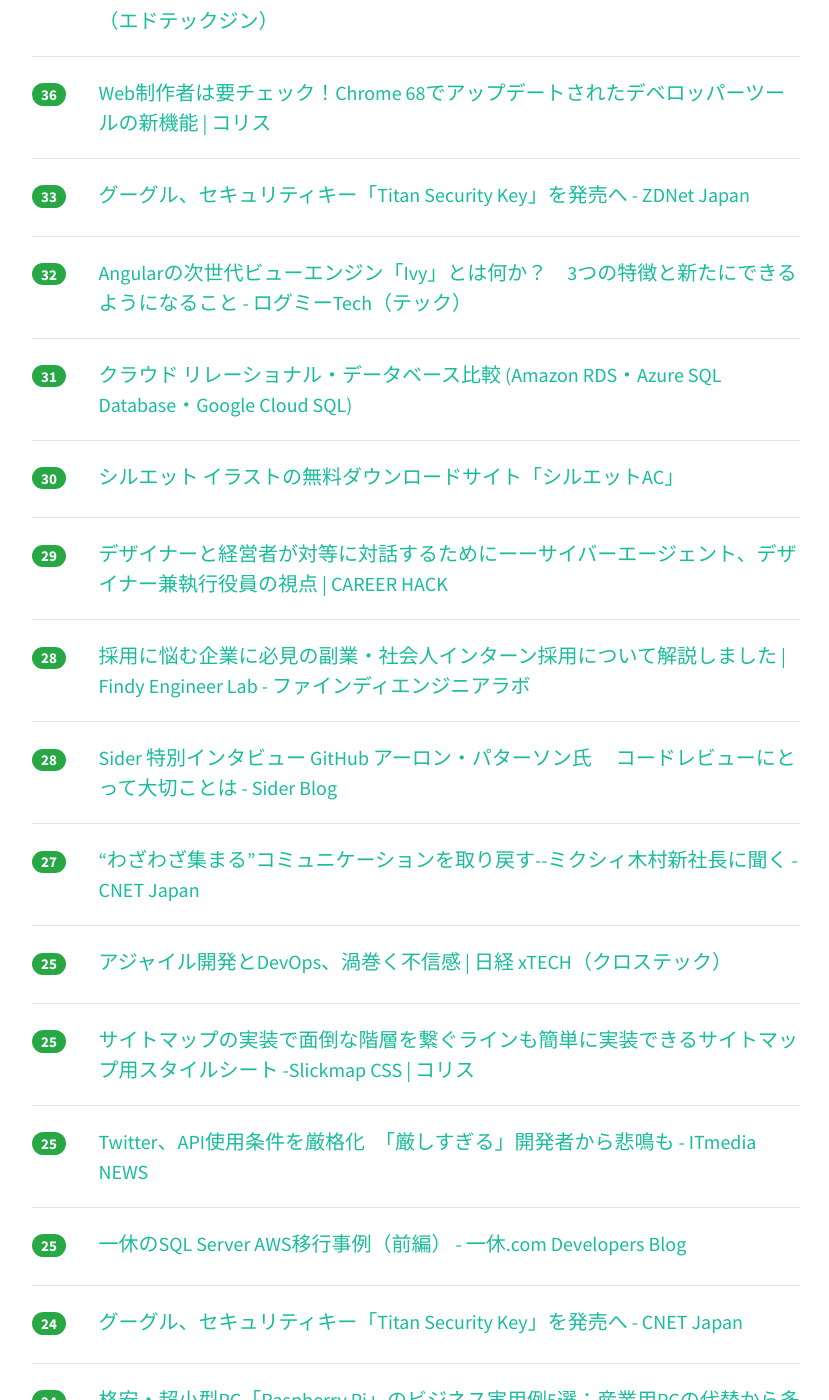
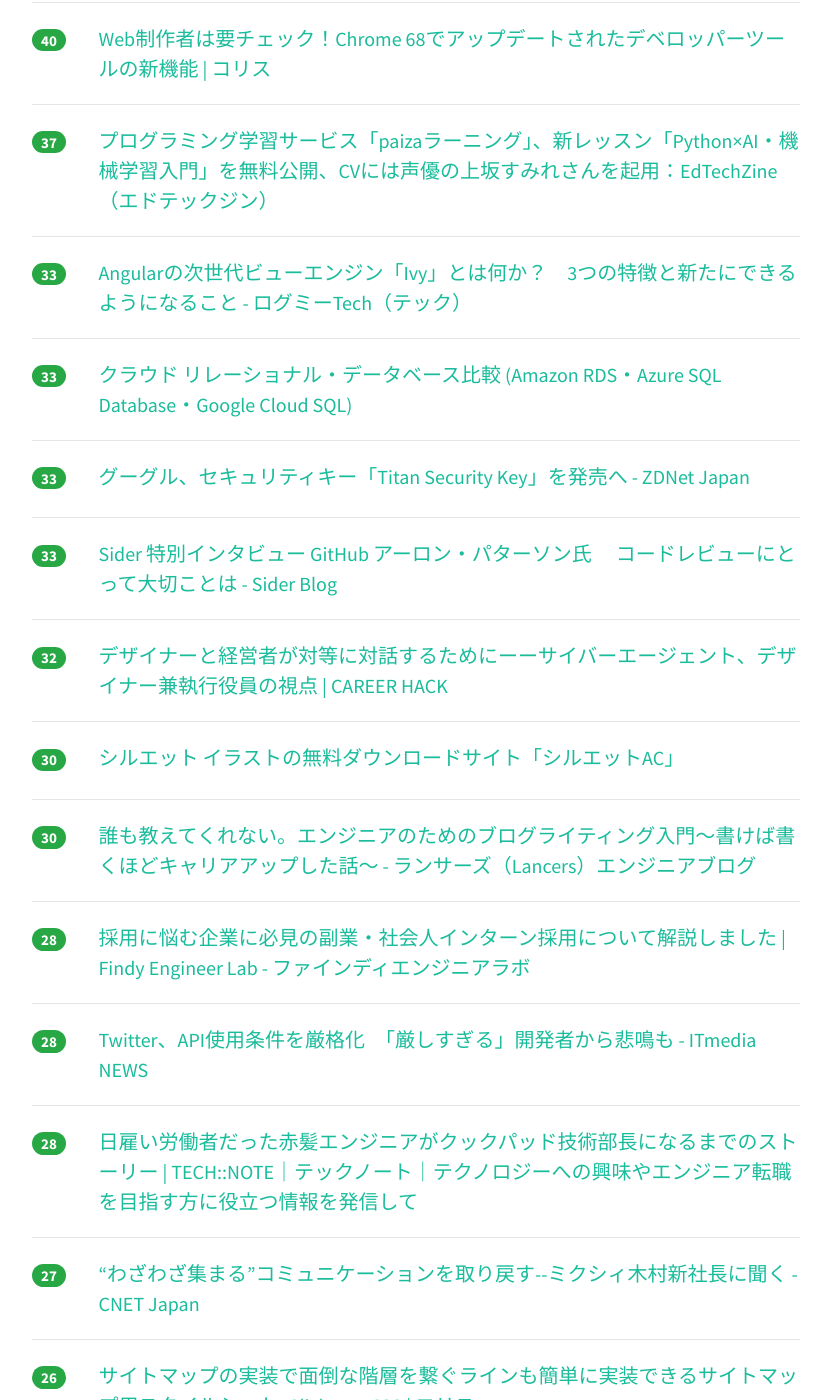
Before and after one commit to yatta47/hatena-matome-site, a Jekyll site: the page built from _posts/2018-07-26-hatena.md, in a window 1280 px wide and 1400 px high, scrolled down 1678 px. Shown: the whole window, without its empty margins (224-1053 px from the left). Built offline with Jekyll 4.4.1, drawn with Linux system fonts in a browser that asks for light colours; nearby versions of some CDN libraries; some of the changed text lies outside the part shown.

Commit message:
Updated 2018-07-26

```diff
--- a/_posts/2018-07-26-hatena.md
+++ b/_posts/2018-07-26-hatena.md
@@ -1,53 +1,53 @@
 ---
 layout: post
 title:  "2018-07-26 はてぶIT"
-date:   2018-07-26 17:02:14
+date:   2018-07-26 18:02:29
 tags: [it-hotentry]
 ---
-59 件のデータあり
+60 件のデータあり
 
 <hr><div class="row">
-<div class="col-1"><span class="badge badge-pill badge-success h2">223</span></div>
+<div class="col-1"><span class="badge badge-pill badge-success h2">231</span></div>
 <div class="col-11"><a href='http://astah.change-vision.com/ja/product/astah-community.html' target='_blank'>astah* community - 無償UMLモデリングツール</a></div>
 </div>
 <hr>
 <div class="row">
-<div class="col-1"><span class="badge badge-pill badge-success h2">207</span></div>
+<div class="col-1"><span class="badge badge-pill badge-success h2">220</span></div>
+<div class="col-11"><a href='https://tech.plaid.co.jp/tutorial-for-docker-beginners/' target='_blank'>イマドキの「Docker力」を身につけるPLAID式チュートリアル | PLAID engineer blog</a></div>
+</div>
+<hr>
+<div class="row">
+<div class="col-1"><span class="badge badge-pill badge-success h2">212</span></div>
 <div class="col-11"><a href='https://www.publickey1.jp/blog/18/sresite_reliability_engineering_workbookgoogle823.html' target='_blank'>SREを実践するための手引きとなる書籍「Site Reliability Engineering Workbook」をGoogleが無料公開、8月23日まで － Publickey</a></div>
 </div>
 <hr>
 <div class="row">
-<div class="col-1"><span class="badge badge-pill badge-success h2">199</span></div>
+<div class="col-1"><span class="badge badge-pill badge-success h2">209</span></div>
 <div class="col-11"><a href='http://eng-blog.iij.ad.jp/archives/1896' target='_blank'>Let’s EncryptとACME | IIJ Engineers Blog</a></div>
 </div>
 <hr>
 <div class="row">
-<div class="col-1"><span class="badge badge-pill badge-success h2">188</span></div>
-<div class="col-11"><a href='https://tech.plaid.co.jp/tutorial-for-docker-beginners/' target='_blank'>イマドキの「Docker力」を身につけるPLAID式チュートリアル | PLAID engineer blog</a></div>
-</div>
-<hr>
-<div class="row">
-<div class="col-1"><span class="badge badge-pill badge-success h2">186</span></div>
+<div class="col-1"><span class="badge badge-pill badge-success h2">194</span></div>
 <div class="col-11"><a href='http://kabumatome.doorblog.jp/archives/65887498.html' target='_blank'>佐川急便を装った偽佐川が猛威、そこに織田裕二がいても危険 : 市況かぶ全力２階建</a></div>
 </div>
 <hr>
 <div class="row">
-<div class="col-1"><span class="badge badge-pill badge-success h2">111</span></div>
+<div class="col-1"><span class="badge badge-pill badge-success h2">127</span></div>
 <div class="col-11"><a href='https://wonderwall.hatenablog.com/entry/2018/07/25/213000' target='_blank'>CSVの処理で使えそうなコマンドラインツール（column, textql, csvkit, xsv, visidata, csvtotable, daff, tabview） - もた日記</a></div>
 </div>
 <hr>
 <div class="row">
-<div class="col-1"><span class="badge badge-pill badge-success h2">97</span></div>
+<div class="col-1"><span class="badge badge-pill badge-success h2">101</span></div>
 <div class="col-11"><a href='https://blog.animereview.jp/first-incident/' target='_blank'>当社初のセキュリティインシデント発生 | ロードバランスすだちくん</a></div>
 </div>
 <hr>
 <div class="row">
-<div class="col-1"><span class="badge badge-pill badge-success h2">61</span></div>
+<div class="col-1"><span class="badge badge-pill badge-success h2">63</span></div>
 <div class="col-11"><a href='https://jp.techcrunch.com/2018/07/26/2018-07-25-google-brings-its-search-technology-to-the-enterprise/' target='_blank'>Google、検索テクノロジーを企業に提供へ | TechCrunch Japan</a></div>
 </div>
 <hr>
 <div class="row">
-<div class="col-1"><span class="badge badge-pill badge-success h2">56</span></div>
+<div class="col-1"><span class="badge badge-pill badge-success h2">57</span></div>
 <div class="col-11"><a href='https://recruit-tech.co.jp/blog/2015/10/30/summpy-released/' target='_blank'>自動要約APIを作ったので公開します | リクルートテクノロジーズ　メンバーズブログ</a></div>
 </div>
 <hr>
@@ -57,18 +57,28 @@ tags: [it-hotentry]
 </div>
 <hr>
 <div class="row">
+<div class="col-1"><span class="badge badge-pill badge-success h2">45</span></div>
+<div class="col-11"><a href='http://www.itmedia.co.jp/news/articles/1807/26/news014.html' target='_blank'>4年前の「AIがチューリングテスト合格」騒動は何だったのか (1/3) - ITmedia NEWS</a></div>
+</div>
+<hr>
+<div class="row">
 <div class="col-1"><span class="badge badge-pill badge-success h2">44</span></div>
 <div class="col-11"><a href='https://internet.watch.impress.co.jp/docs/news/1134817.html' target='_blank'>渋谷から3駅先に「五反田バレー」設立、“ビットバレー”に代わるIT企業の新たな聖地へ - INTERNET Watch</a></div>
 </div>
 <hr>
 <div class="row">
-<div class="col-1"><span class="badge badge-pill badge-success h2">43</span></div>
+<div class="col-1"><span class="badge badge-pill badge-success h2">44</span></div>
 <div class="col-11"><a href='https://qiita.com/koshian2/items/116ebd6ae5dcb73e655c' target='_blank'>Python覚えて3ヶ月の素人がCoursera Deep Learning Specializationを1週間で完走した話</a></div>
 </div>
 <hr>
 <div class="row">
-<div class="col-1"><span class="badge badge-pill badge-success h2">42</span></div>
-<div class="col-11"><a href='http://www.itmedia.co.jp/news/articles/1807/26/news014.html' target='_blank'>4年前の「AIがチューリングテスト合格」騒動は何だったのか (1/3) - ITmedia NEWS</a></div>
+<div class="col-1"><span class="badge badge-pill badge-success h2">41</span></div>
+<div class="col-11"><a href='https://user-first.ikyu.co.jp/entry/sql-server-aws-1' target='_blank'>一休のSQL Server AWS移行事例（前編） - 一休.com Developers Blog</a></div>
+</div>
+<hr>
+<div class="row">
+<div class="col-1"><span class="badge badge-pill badge-success h2">40</span></div>
+<div class="col-11"><a href='https://coliss.com/articles/browser/chrome/devtools-new-features-in-chrome68.html' target='_blank'>Web制作者は要チェック！Chrome 68でアップデートされたデベロッパーツールの新機能 | コリス</a></div>
 </div>
 <hr>
 <div class="row">
@@ -77,8 +87,13 @@ tags: [it-hotentry]
 </div>
 <hr>
 <div class="row">
-<div class="col-1"><span class="badge badge-pill badge-success h2">36</span></div>
-<div class="col-11"><a href='https://coliss.com/articles/browser/chrome/devtools-new-features-in-chrome68.html' target='_blank'>Web制作者は要チェック！Chrome 68でアップデートされたデベロッパーツールの新機能 | コリス</a></div>
+<div class="col-1"><span class="badge badge-pill badge-success h2">33</span></div>
+<div class="col-11"><a href='https://logmi.jp/302246' target='_blank'>Angularの次世代ビューエンジン「Ivy」とは何か？　3つの特徴と新たにできるようになること - ログミーTech（テック）</a></div>
+</div>
+<hr>
+<div class="row">
+<div class="col-1"><span class="badge badge-pill badge-success h2">33</span></div>
+<div class="col-11"><a href='http://x68000.q-e-d.net/~68user/cloud/rdbms.html' target='_blank'>クラウド リレーショナル・データベース比較 (Amazon RDS・Azure SQL Database・Google Cloud SQL)</a></div>
 </div>
 <hr>
 <div class="row">
@@ -87,13 +102,13 @@ tags: [it-hotentry]
 </div>
 <hr>
 <div class="row">
-<div class="col-1"><span class="badge badge-pill badge-success h2">32</span></div>
-<div class="col-11"><a href='https://logmi.jp/302246' target='_blank'>Angularの次世代ビューエンジン「Ivy」とは何か？　3つの特徴と新たにできるようになること - ログミーTech（テック）</a></div>
+<div class="col-1"><span class="badge badge-pill badge-success h2">33</span></div>
+<div class="col-11"><a href='https://blog-ja.sideci.com/entry/sider-interview-aaron-patterson-2018' target='_blank'>Sider 特別インタビュー GitHub アーロン・パターソン氏　 コードレビューにとって大切ことは - Sider Blog</a></div>
 </div>
 <hr>
 <div class="row">
-<div class="col-1"><span class="badge badge-pill badge-success h2">31</span></div>
-<div class="col-11"><a href='http://x68000.q-e-d.net/~68user/cloud/rdbms.html' target='_blank'>クラウド リレーショナル・データベース比較 (Amazon RDS・Azure SQL Database・Google Cloud SQL)</a></div>
+<div class="col-1"><span class="badge badge-pill badge-success h2">32</span></div>
+<div class="col-11"><a href='http://careerhack.en-japan.com/report/detail/990' target='_blank'>デザイナーと経営者が対等に対話するためにーーサイバーエージェント、デザイナー兼執行役員の視点 | CAREER HACK</a></div>
 </div>
 <hr>
 <div class="row">
@@ -102,8 +117,8 @@ tags: [it-hotentry]
 </div>
 <hr>
 <div class="row">
-<div class="col-1"><span class="badge badge-pill badge-success h2">29</span></div>
-<div class="col-11"><a href='http://careerhack.en-japan.com/report/detail/990' target='_blank'>デザイナーと経営者が対等に対話するためにーーサイバーエージェント、デザイナー兼執行役員の視点 | CAREER HACK</a></div>
+<div class="col-1"><span class="badge badge-pill badge-success h2">30</span></div>
+<div class="col-11"><a href='https://engineer.blog.lancers.jp/2018/07/how_to_write_engineering_blog/' target='_blank'>誰も教えてくれない。エンジニアのためのブログライティング入門〜書けば書くほどキャリアアップした話〜 - ランサーズ（Lancers）エンジニアブログ</a></div>
 </div>
 <hr>
 <div class="row">
@@ -113,7 +128,12 @@ tags: [it-hotentry]
 <hr>
 <div class="row">
 <div class="col-1"><span class="badge badge-pill badge-success h2">28</span></div>
-<div class="col-11"><a href='https://blog-ja.sideci.com/entry/sider-interview-aaron-patterson-2018' target='_blank'>Sider 特別インタビュー GitHub アーロン・パターソン氏　 コードレビューにとって大切ことは - Sider Blog</a></div>
+<div class="col-11"><a href='http://www.itmedia.co.jp/news/articles/1807/26/news079.html' target='_blank'>Twitter、API使用条件を厳格化　「厳しすぎる」開発者から悲鳴も - ITmedia NEWS</a></div>
+</div>
+<hr>
+<div class="row">
+<div class="col-1"><span class="badge badge-pill badge-success h2">28</span></div>
+<div class="col-11"><a href='https://tech-camp.in/note/interviews/45949/' target='_blank'>日雇い労働者だった赤髪エンジニアがクックパッド技術部長になるまでのストーリー | TECH::NOTE｜テックノート｜テクノロジーへの興味やエンジニア転職を目指す方に役立つ情報を発信して</a></div>
 </div>
 <hr>
 <div class="row">
@@ -122,23 +142,13 @@ tags: [it-hotentry]
 </div>
 <hr>
 <div class="row">
-<div class="col-1"><span class="badge badge-pill badge-success h2">25</span></div>
-<div class="col-11"><a href='https://tech.nikkeibp.co.jp/atcl/nxt/column/18/00360/062800003/' target='_blank'>アジャイル開発とDevOps、渦巻く不信感 | 日経 xTECH（クロステック）</a></div>
-</div>
-<hr>
-<div class="row">
-<div class="col-1"><span class="badge badge-pill badge-success h2">25</span></div>
+<div class="col-1"><span class="badge badge-pill badge-success h2">26</span></div>
 <div class="col-11"><a href='https://coliss.com/articles/build-websites/operation/css/visual-sitemapping-tool-slickmap.html' target='_blank'>サイトマップの実装で面倒な階層を繋ぐラインも簡単に実装できるサイトマップ用スタイルシート -Slickmap CSS | コリス</a></div>
 </div>
 <hr>
 <div class="row">
 <div class="col-1"><span class="badge badge-pill badge-success h2">25</span></div>
-<div class="col-11"><a href='http://www.itmedia.co.jp/news/articles/1807/26/news079.html' target='_blank'>Twitter、API使用条件を厳格化　「厳しすぎる」開発者から悲鳴も - ITmedia NEWS</a></div>
-</div>
-<hr>
-<div class="row">
-<div class="col-1"><span class="badge badge-pill badge-success h2">25</span></div>
-<div class="col-11"><a href='https://user-first.ikyu.co.jp/entry/sql-server-aws-1' target='_blank'>一休のSQL Server AWS移行事例（前編） - 一休.com Developers Blog</a></div>
+<div class="col-11"><a href='https://tech.nikkeibp.co.jp/atcl/nxt/column/18/00360/062800003/' target='_blank'>アジャイル開発とDevOps、渦巻く不信感 | 日経 xTECH（クロステック）</a></div>
 </div>
 <hr>
 <div class="row">
@@ -157,8 +167,8 @@ tags: [it-hotentry]
 </div>
 <hr>
 <div class="row">
-<div class="col-1"><span class="badge badge-pill badge-success h2">21</span></div>
-<div class="col-11"><a href='https://engineer.blog.lancers.jp/2018/07/how_to_write_engineering_blog/' target='_blank'>誰も教えてくれない。エンジニアのためのブログライティング入門〜書けば書くほどキャリアアップした話〜 - ランサーズ（Lancers）エンジニアブログ</a></div>
+<div class="col-1"><span class="badge badge-pill badge-success h2">22</span></div>
+<div class="col-11"><a href='https://pc.watch.impress.co.jp/docs/news/1134923.html' target='_blank'>Windows 10プレビュー版でWindows Updateの“隙あらば再起動”な設計が改善か - PC Watch</a></div>
 </div>
 <hr>
 <div class="row">
@@ -177,6 +187,11 @@ tags: [it-hotentry]
 </div>
 <hr>
 <div class="row">
+<div class="col-1"><span class="badge badge-pill badge-success h2">20</span></div>
+<div class="col-11"><a href='https://geek-out.jp/column/entry/2018/07/26/110000' target='_blank'>世界の教育格差をなくすプラットフォームへ──4拠点共同のグローバル開発で、Quipperが目指すもの</a></div>
+</div>
+<hr>
+<div class="row">
 <div class="col-1"><span class="badge badge-pill badge-success h2">19</span></div>
 <div class="col-11"><a href='http://www.thesempost.com/google-search-quality-rater-guidelines-updated/' target='_blank'>Google Search Quality Rater Guidelines Updated: Beneficial Purpose, Creator Reputation & More</a></div>
 </div>
@@ -184,16 +199,6 @@ tags: [it-hotentry]
 <div class="row">
 <div class="col-1"><span class="badge badge-pill badge-success h2">19</span></div>
 <div class="col-11"><a href='http://www.itmedia.co.jp/news/articles/1807/26/news052.html' target='_blank'>オーディオテクニカ初の完全ワイヤレスフォン発売中止　「接続性能、基準に達せず」 - ITmedia NEWS</a></div>
-</div>
-<hr>
-<div class="row">
-<div class="col-1"><span class="badge badge-pill badge-success h2">19</span></div>
-<div class="col-11"><a href='https://geek-out.jp/column/entry/2018/07/26/110000' target='_blank'>世界の教育格差をなくすプラットフォームへ──4拠点共同のグローバル開発で、Quipperが目指すもの</a></div>
-</div>
-<hr>
-<div class="row">
-<div class="col-1"><span class="badge badge-pill badge-success h2">18</span></div>
-<div class="col-11"><a href='https://pc.watch.impress.co.jp/docs/news/1134923.html' target='_blank'>Windows 10プレビュー版でWindows Updateの“隙あらば再起動”な設計が改善か - PC Watch</a></div>
 </div>
 <hr>
 <div class="row">
@@ -222,23 +227,28 @@ tags: [it-hotentry]
 </div>
 <hr>
 <div class="row">
+<div class="col-1"><span class="badge badge-pill badge-success h2">15</span></div>
+<div class="col-11"><a href='http://www.itmedia.co.jp/news/articles/1807/26/news066.html' target='_blank'>社員が眠そう→冷気で起こし、生産性UP　ダイキンとNEC、オフィス用空調システム開発 - ITmedia NEWS</a></div>
+</div>
+<hr>
+<div class="row">
+<div class="col-1"><span class="badge badge-pill badge-success h2">15</span></div>
+<div class="col-11"><a href='http://ascii.jp/elem/000/001/712/1712789/' target='_blank'>ASCII.jp：詐欺師になりたかった少年が持つホワイトハッカーの「資質」｜ホワイトハッカーのおしごと</a></div>
+</div>
+<hr>
+<div class="row">
 <div class="col-1"><span class="badge badge-pill badge-success h2">14</span></div>
 <div class="col-11"><a href='https://japan.cnet.com/article/35122722/' target='_blank'>コミュニティ管理やイベントに特化したSNS「Wakka」--同窓会代行の笑屋が公開 - CNET Japan</a></div>
 </div>
 <hr>
 <div class="row">
 <div class="col-1"><span class="badge badge-pill badge-success h2">14</span></div>
-<div class="col-11"><a href='http://www.itmedia.co.jp/news/articles/1807/26/news066.html' target='_blank'>社員が眠そう→冷気で起こし、生産性UP　ダイキンとNEC、オフィス用空調システム開発 - ITmedia NEWS</a></div>
+<div class="col-11"><a href='https://tech.instacart.com/freezing-pythons-dependency-hell-in-2018-f1076d625241' target='_blank'>Freezing Python’s Dependency Hell in 2018 – tech-at-instacart</a></div>
 </div>
 <hr>
 <div class="row">
 <div class="col-1"><span class="badge badge-pill badge-success h2">14</span></div>
 <div class="col-11"><a href='http://portal.nifty.com/kiji/180719203439_1.htm' target='_blank'>ヘボコン2018レポート～ロボットが貝塚になった日 - デイリーポータルZ</a></div>
-</div>
-<hr>
-<div class="row">
-<div class="col-1"><span class="badge badge-pill badge-success h2">14</span></div>
-<div class="col-11"><a href='http://ascii.jp/elem/000/001/712/1712789/' target='_blank'>ASCII.jp：詐欺師になりたかった少年が持つホワイトハッカーの「資質」｜ホワイトハッカーのおしごと</a></div>
 </div>
 <hr>
 <div class="row">
@@ -248,17 +258,12 @@ tags: [it-hotentry]
 <hr>
 <div class="row">
 <div class="col-1"><span class="badge badge-pill badge-success h2">13</span></div>
-<div class="col-11"><a href='https://tech.instacart.com/freezing-pythons-dependency-hell-in-2018-f1076d625241' target='_blank'>Freezing Python’s Dependency Hell in 2018 – tech-at-instacart</a></div>
+<div class="col-11"><a href='https://wired.jp/2018/07/26/apple-ios-12-iphone-security/' target='_blank'>「iOS 12」の6つのセキュリティ機能が、あなたのiPhoneをもっと安全にする｜WIRED.jp</a></div>
 </div>
 <hr>
 <div class="row">
 <div class="col-1"><span class="badge badge-pill badge-success h2">12</span></div>
 <div class="col-11"><a href='https://japan.cnet.com/article/35123035/' target='_blank'>サイバーエージェント、クリエイティブラボ「PARTY」と合弁会社「CYPAR」を設立 - CNET Japan</a></div>
-</div>
-<hr>
-<div class="row">
-<div class="col-1"><span class="badge badge-pill badge-success h2">12</span></div>
-<div class="col-11"><a href='https://wired.jp/2018/07/26/apple-ios-12-iphone-security/' target='_blank'>「iOS 12」の6つのセキュリティ機能が、あなたのiPhoneをもっと安全にする｜WIRED.jp</a></div>
 </div>
 <hr>
 <div class="row">
@@ -298,6 +303,6 @@ tags: [it-hotentry]
 <hr>
 <div class="row">
 <div class="col-1"><span class="badge badge-pill badge-success h2">4</span></div>
-<div class="col-11"><a href='https://tech-camp.in/note/interviews/45949/' target='_blank'>日雇い労働者だった赤髪エンジニアがクックパッド技術部長になるまでのストーリー | TECH::NOTE｜テックノート｜テクノロジーへの興味やエンジニア転職を目指す方に役立つ情報を発信して</a></div>
+<div class="col-11"><a href='http://www.atmarkit.co.jp/ait/articles/1807/26/news006.html' target='_blank'>GPLに違反したから、わが社は経営破綻するしかない (1/2)：コンサルは見た！　オープンソースの掟（8） - ＠IT</a></div>
 </div>
 <hr>
```
